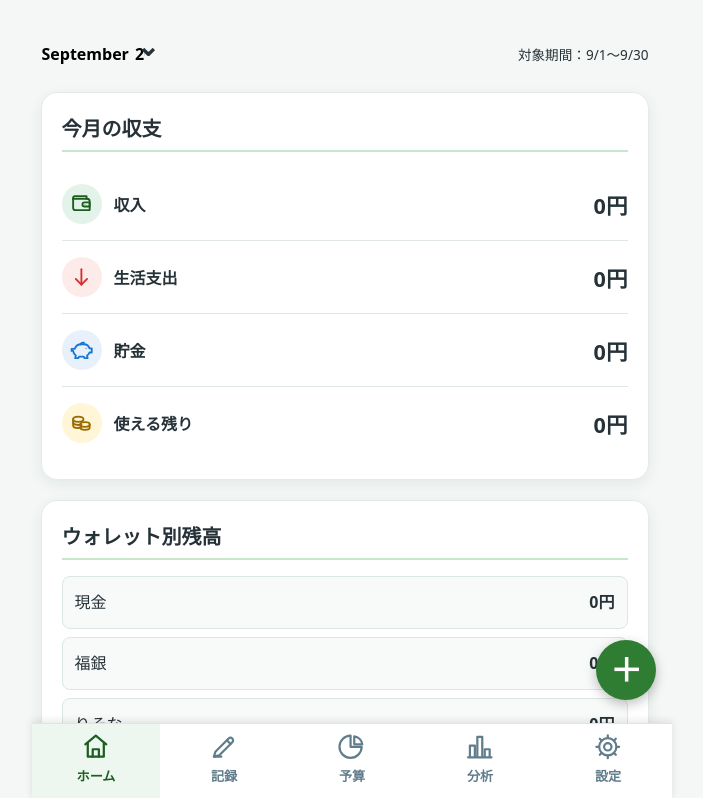
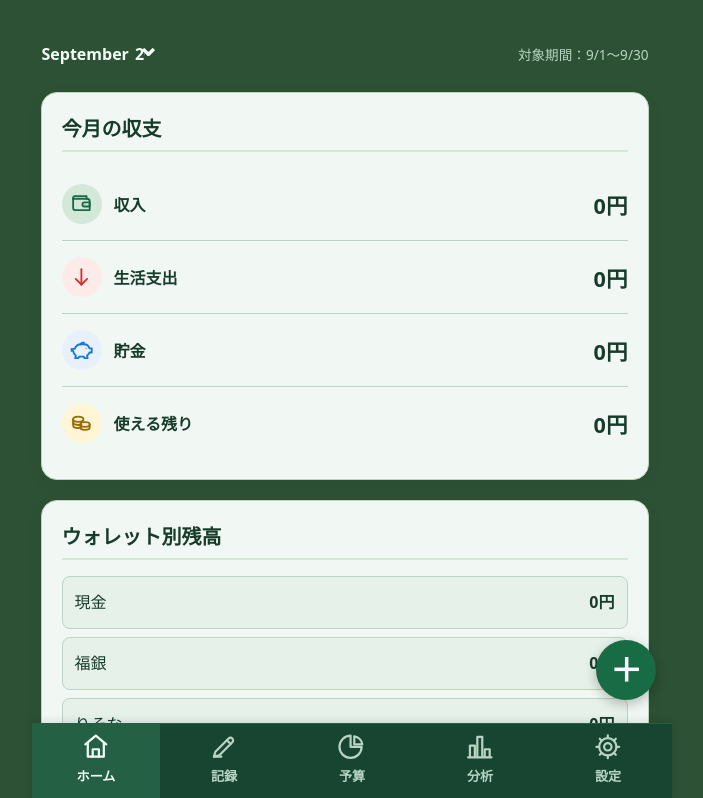
Before and after one commit to wasyun4/zubora-kakeibo-pwa, a React (Vite) app: page / in a window 1280 px wide. Shown: the top 798 px of the page, without its empty margins (288-991 px from the left). Built offline with nearby package versions, Linux system fonts and the light colour scheme.

Commit message:
style: apply forest green theme

```diff
--- a/src/styles.css
+++ b/src/styles.css
@@ -7,9 +7,24 @@ html {
 }
 
 :root {
+  --color-background: #2d5134;
+  --color-card: #f1f8f3;
+  --color-primary: #176b45;
+  --color-primary-dark: #0d5232;
+  --color-text: #183c2b;
+  --color-muted: #587064;
+  --color-soft: #d4e8da;
+  --color-selected: #c2e2cc;
+  --color-border: #bdd3c4;
+  --color-surface-muted: #e6f1e9;
+  --color-dark-surface: #174532;
+  --color-dark-selected: #246044;
+  --color-on-dark: #f4fff7;
+  --color-muted-on-dark: #b7d5c2;
+  color-scheme: light;
   font-family: system-ui, sans-serif;
-  color: #263238;
-  background: #f4f7f5;
+  color: var(--color-text);
+  background: var(--color-background);
 }
 
 body {
@@ -26,8 +41,8 @@ main {
 section {
   margin-bottom: 1.25rem;
   padding: 1.25rem;
-  background: white;
-  border: 1px solid #e4ebe7;
+  background: var(--color-card);
+  border: 1px solid var(--color-border);
   border-radius: 1rem;
   box-shadow: 0 4px 14px rgb(25 70 45 / 8%);
 }
@@ -61,7 +76,7 @@ section h3 {
 
 .wallet-note {
   margin-bottom: 0;
-  color: #60746a;
+  color: var(--color-muted);
   font-size: 0.8rem;
 }
 
@@ -88,33 +103,34 @@ button {
 
 input,
 select {
-  border: 1px solid #b0bec5;
-  background: white;
+  color: var(--color-text);
+  border: 1px solid var(--color-border);
+  background: var(--color-card);
 }
 
 button {
   color: white;
   font-weight: bold;
-  background: #2e7d32;
+  background: var(--color-primary);
   border: none;
   cursor: pointer;
 }
 
 button:hover {
-  background: #256428;
+  background: var(--color-primary-dark);
 }
 
 h1 {
   margin-top: 0;
   text-align: center;
-  color: #1b5e20;
+  color: var(--color-on-dark);
 }
 
 h2 {
   margin-top: 0;
   padding-bottom: 0.5rem;
   text-align: left;
-  border-bottom: 2px solid #c8e6c9;
+  border-bottom: 2px solid var(--color-soft);
 }
 
 ul {
@@ -127,8 +143,8 @@ li {
   padding: 0.75rem;
   line-height: 1.7;
   text-align: left;
-  background: #f7faf8;
-  border: 1px solid #dce8df;
+  background: var(--color-surface-muted);
+  border: 1px solid var(--color-border);
   border-radius: 0.5rem;
 }
 
@@ -163,7 +179,7 @@ li button {
   gap: 1rem;
   padding: 1rem 0;
   text-align: left;
-  border-bottom: 1px solid #e0e6e2;
+  border-bottom: 1px solid var(--color-border);
 }
 
 .summary-item:last-child {
@@ -187,8 +203,8 @@ li button {
   place-items: center;
   width: 2.5rem;
   height: 2.5rem;
-  color: #1b5e20;
-  background: #e4f3e9;
+  color: var(--color-primary);
+  background: var(--color-soft);
   border-radius: 50%;
 }
 
@@ -222,13 +238,13 @@ li button {
   height: 1rem;
   margin: 0.5rem 0 1rem;
   overflow: hidden;
-  background: #e4efe8;
+  background: var(--color-soft);
   border-radius: 999px;
 }
 
 .budget-progress-bar {
   height: 100%;
-  background: #2e7d32;
+  background: var(--color-primary);
   border-radius: inherit;
   transition: width 0.3s ease;
 }
@@ -251,7 +267,7 @@ li button {
 }
 
 .compact-budget-header > strong {
-  color: #1b5e20;
+  color: var(--color-primary-dark);
   font-size: 1.5rem;
 }
 
@@ -274,7 +290,7 @@ li button {
 
 .compact-budget-empty {
   margin: 0.65rem 0 0;
-  color: #60746a;
+  color: var(--color-muted);
   font-size: 0.85rem;
 }
 
@@ -306,7 +322,7 @@ li button {
 }
 
 .budget-donut-track {
-  stroke: #e4ebe7;
+  stroke: var(--color-soft);
   stroke-width: 32;
 }
 
@@ -335,12 +351,12 @@ li button {
 }
 
 .budget-donut-center strong {
-  color: #1b5e20;
+  color: var(--color-primary);
   font-size: 1.65rem;
 }
 
 .budget-donut-center span {
-  color: #60746a;
+  color: var(--color-muted);
   font-size: 0.8rem;
 }
 
@@ -398,7 +414,7 @@ li button {
   padding: 0.65rem 0;
   background: transparent;
   border: 0;
-  border-bottom: 1px solid #e4ebe7;
+  border-bottom: 1px solid var(--color-border);
   border-radius: 0;
   line-height: 1.35;
 }
@@ -413,7 +429,7 @@ li button {
 
 .budget-donut-legend-values {
   grid-column: 2 / 4;
-  color: #60746a;
+  color: var(--color-muted);
   font-size: 0.78rem;
 }
 
@@ -426,7 +442,7 @@ li button {
 
 .budget-donut-empty {
   margin-bottom: 0;
-  color: #60746a;
+  color: var(--color-muted);
 }
 
 @media (max-width: 420px) {
@@ -475,8 +491,8 @@ li button {
   display: grid;
   grid-template-columns: repeat(5, 1fr);
   width: min(100%, 40rem);
-  background: white;
-  border-top: 1px solid #dce8df;
+  background: var(--color-dark-surface);
+  border-top: 1px solid var(--color-dark-selected);
   box-shadow: 0 -2px 8px rgb(0 0 0 / 10%);
   transform: translateX(-50%);
   z-index: 9;
@@ -490,9 +506,9 @@ li button {
   min-height: 4.75rem;
   margin: 0;
   padding: 0.5rem 0.25rem max(0.45rem, env(safe-area-inset-bottom));
-  color: #607d8b;
+  color: var(--color-muted-on-dark);
   font-size: 0.82rem;
-  background: white;
+  background: var(--color-dark-surface);
   border-radius: 0;
 }
 
@@ -509,17 +525,17 @@ li button {
 }
 
 .bottom-navigation button.active {
-  color: #1b5e20;
-  background: #edf7f0;
+  color: var(--color-on-dark);
+  background: var(--color-dark-selected);
 }
 
 .cancel-button {
-  color: #455a64;
-  background: #eceff1;
+  color: var(--color-muted);
+  background: var(--color-soft);
 }
 
 .cancel-button:hover {
-  background: #cfd8dc;
+  background: var(--color-selected);
 }
 
 .category-comparison-values {
@@ -553,7 +569,7 @@ li button {
   width: auto;
   min-width: 0;
   margin: 0;
-  color: #263238;
+  color: var(--color-on-dark);
 }
 
 .month-filter-control input {
@@ -564,6 +580,7 @@ li button {
   margin: 0;
   padding: 0.25rem 0;
   font-weight: bold;
+  color: var(--color-on-dark);
   background: transparent;
   border: 0;
   border-radius: 0;
@@ -571,7 +588,7 @@ li button {
 }
 
 .month-filter-control:focus-within {
-  color: #1b5e20;
+  color: var(--color-on-dark);
 }
 
 .month-filter-control input::-webkit-calendar-picker-indicator {
@@ -595,6 +612,7 @@ li button {
 .month-filter-period {
   min-width: 0;
   text-align: right;
+  color: var(--color-muted-on-dark);
   font-size: 0.85rem;
   white-space: nowrap;
 }
@@ -605,7 +623,7 @@ li button {
 
 .transaction-date {
   margin: 0 0 0.5rem;
-  color: #455a64;
+  color: var(--color-muted);
   font-size: 0.9rem;
   font-weight: bold;
 }
@@ -636,8 +654,8 @@ li button {
 }
 
 .income-type {
-  color: #1b5e20;
-  background: #e4f3e9;
+  color: var(--color-primary-dark);
+  background: var(--color-soft);
 }
 
 .transaction-category {
@@ -654,7 +672,7 @@ li button {
 }
 
 .income-amount {
-  color: #2e7d32;
+  color: var(--color-primary);
 }
 
 .transaction-memo {
@@ -666,13 +684,13 @@ li button {
   display: flex;
   flex-wrap: wrap;
   gap: 0.35rem;
-  color: #607d8b;
+  color: var(--color-muted);
   font-size: 0.8rem;
 }
 
 .transaction-details span {
   padding: 0.15rem 0.4rem;
-  background: #edf2ef;
+  background: var(--color-soft);
   border-radius: 0.3rem;
 }
 
@@ -687,19 +705,19 @@ li button {
 
 .selection-guide {
   padding: 0.75rem;
-  color: #455a64;
+  color: var(--color-muted);
   text-align: center;
-  background: #edf2ef;
+  background: var(--color-soft);
   border-radius: 0.5rem;
 }
 
 .transaction-selectable {
   cursor: pointer;
-  outline: 2px dashed #81a98d;
+  outline: 2px dashed var(--color-primary);
 }
 
 .transaction-selectable:hover {
-  background: #e8f4eb;
+  background: var(--color-selected);
 }
 
 .settings-backup {
@@ -719,7 +737,7 @@ li button {
 }
 
 .settings-backup small {
-  color: #6b756f;
+  color: var(--color-muted);
 }
 
 .csv-panel {
@@ -737,7 +755,7 @@ li button {
 }
 
 .csv-panel small {
-  color: #6b756f;
+  color: var(--color-muted);
 }
 
 .visually-hidden {
@@ -761,13 +779,13 @@ li button {
   padding: 0.5rem 0.75rem;
   color: white;
   font-weight: bold;
-  background: #2e7d32;
+  background: var(--color-primary);
   border-radius: 0.5rem;
   cursor: pointer;
 }
 
 .file-select-button:hover {
-  background: #1b5e20;
+  background: var(--color-primary-dark);
 }
 
 .file-select-button input {
@@ -783,8 +801,8 @@ li button {
   padding: 0;
   overflow-y: auto;
   overscroll-behavior: contain;
-  color: #263238;
-  background: white;
+  color: var(--color-text);
+  background: var(--color-card);
   border: none;
   border-radius: 1rem;
   box-shadow: 0 12px 40px rgb(0 0 0 / 25%);
@@ -821,8 +839,8 @@ li button {
 .quick-entry .entry-close {
   width: 2.75rem;
   margin: 0;
-  color: #455a64;
-  background: #f0f3f1;
+  color: var(--color-muted);
+  background: var(--color-soft);
   font-size: 1.5rem;
 }
 
@@ -833,18 +851,18 @@ li button {
   margin: 0.75rem 0;
   padding: 0.25rem;
   border-radius: 0.75rem;
-  background: #edf2ef;
+  background: var(--color-soft);
 }
 
 .entry-types button {
   margin: 0;
-  color: #455a64;
+  color: var(--color-muted);
   background: transparent;
 }
 
 .entry-types button[aria-pressed="true"] {
   color: white;
-  background: #2e7d32;
+  background: var(--color-primary);
 }
 
 .entry-date-row {
@@ -860,7 +878,7 @@ li button {
   min-width: 0;
   margin: 0;
   font-size: 0.8rem;
-  color: #455a64;
+  color: var(--color-muted);
 }
 
 .quick-entry input,
@@ -875,13 +893,13 @@ li button {
   min-width: 0;
   margin: 0;
   overflow: hidden;
-  background: white;
-  border: 1px solid #b0bec5;
+  background: var(--color-card);
+  border: 1px solid var(--color-border);
   border-radius: 0.5rem;
 }
 
 .entry-date-field:focus-within {
-  outline: 2px solid #2e7d32;
+  outline: 2px solid var(--color-primary);
   outline-offset: 1px;
 }
 
@@ -896,8 +914,8 @@ li button {
 
 .entry-date-row button {
   margin: 0;
-  background: #f2efe7;
-  color: #455a64;
+  color: var(--color-muted);
+  background: var(--color-soft);
   font-size: 1.5rem;
 }
 
@@ -913,7 +931,7 @@ li button {
 
 .entry-category-field>span {
   display: block;
-  color: #455a64;
+  color: var(--color-muted);
   font-size: 0.8rem;
   text-align: left;
 }
@@ -923,15 +941,15 @@ li button {
   align-items: center;
   justify-content: space-between;
   gap: 0.5rem;
-  color: #263238;
+  color: var(--color-text);
   font-weight: normal;
   text-align: left;
-  background: white;
-  border: 1px solid #b0bec5;
+  background: var(--color-card);
+  border: 1px solid var(--color-border);
 }
 
 .quick-entry .entry-category-trigger:hover {
-  background: white;
+  background: var(--color-card);
 }
 
 .category-picker-backdrop {
@@ -978,8 +996,8 @@ li button {
   min-height: 2.5rem;
   margin: 0;
   padding: 0.35rem;
-  color: #455a64;
-  background: #edf2ef;
+  color: var(--color-muted);
+  background: var(--color-soft);
 }
 
 .category-picker-options {
@@ -994,7 +1012,7 @@ li button {
 }
 
 .category-picker-options button[aria-pressed="true"] {
-  background: #1b5e20;
+  background: var(--color-primary-dark);
 }
 
 .quick-entry .entry-amount {
@@ -1006,9 +1024,9 @@ li button {
   text-align: right;
   font-size: clamp(1.5rem, 7vw, 2.25rem);
   font-weight: bold;
-  color: #263238;
+  color: var(--color-text);
   border: 0;
-  border-bottom: 2px solid #c8e6c9;
+  border-bottom: 2px solid var(--color-soft);
   border-radius: 0;
 }
 
@@ -1019,20 +1037,20 @@ li button {
   padding: 0.4rem;
   margin: 0.65rem 0;
   border-radius: 0.9rem;
-  background: #f4f1e9;
+  background: var(--color-soft);
 }
 
 .entry-keypad button {
   min-height: 2.75rem;
   margin: 0;
   background: transparent;
-  color: #263238;
+  color: var(--color-text);
   font-size: 1.5rem;
   touch-action: manipulation;
 }
 
 .entry-keypad button:hover {
-  background: #e6e2d8;
+  background: var(--color-selected);
 }
 
 .entry-keypad .entry-key-action {
@@ -1050,7 +1068,7 @@ li button {
   grid-template-columns: 1fr 2fr;
   gap: 0.65rem;
   padding: 0.65rem 0 max(0.65rem, env(safe-area-inset-bottom));
-  background: white;
+  background: var(--color-card);
 }
 
 .entry-actions button {
```
Also changed, not shown: 1 other file (tests, documents, lock files or other folders).
